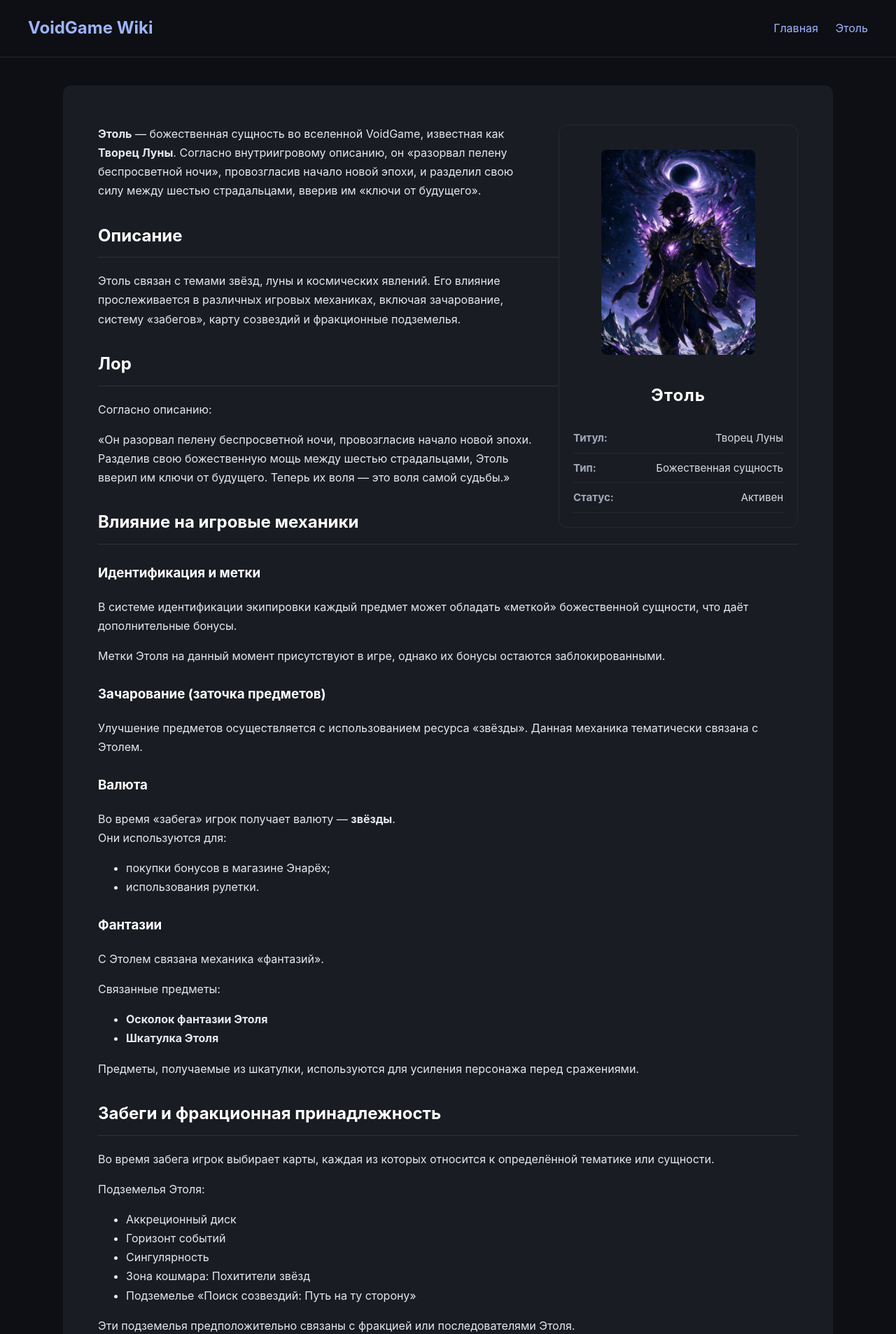
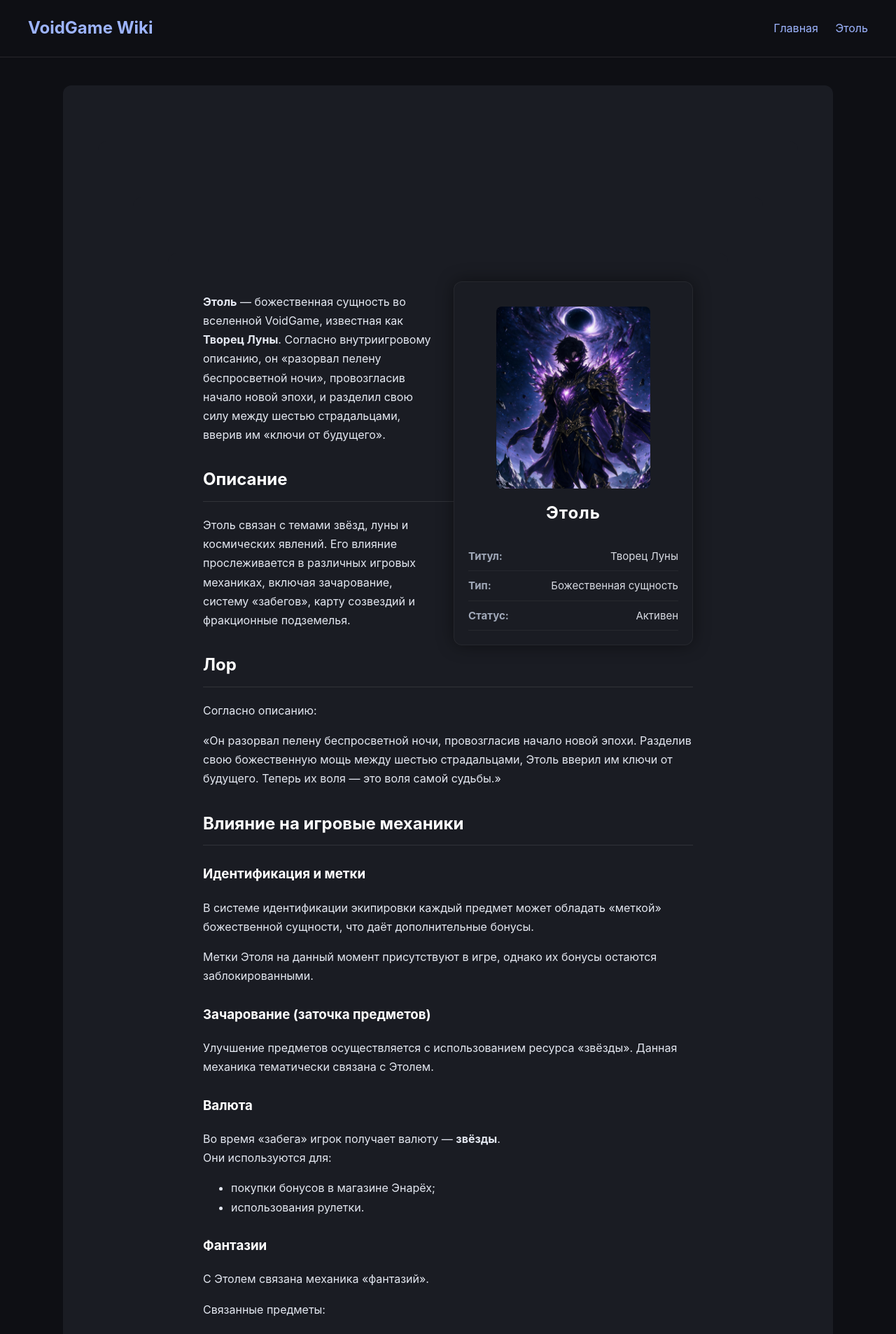
Before and after one commit to tveiv/tveiv.github.io, a Jekyll site: the page built from etol.md, in a window 1280 px wide. Shown: the top 1906 px of the page at 70% size. Built offline with Jekyll 4.4.1, drawn with Linux system fonts in a browser that asks for light colours.

Commit message:
попытка починить инфобокс

```diff
--- a/assets/css/style.css
+++ b/assets/css/style.css
@@ -147,6 +147,20 @@ main {
   border-radius: 12px;
 }
 
+.void-article {
+  background: #1a1c23;
+  padding: 40px 50px;
+  border-radius: 12px;
+  margin-top: 40px;
+  overflow: hidden; /* чтобы float не вываливался */
+}
+
+.void-article::after {
+  content: "";
+  display: block;
+  clear: both;      /* сброс обтекания */
+}
+
 .void-article h2 {
   border-bottom: 1px solid rgba(255,255,255,0.1);
   padding-bottom: 10px;
@@ -159,14 +173,15 @@ main {
 
 .entity-infobox {
   float: right;
-  width: 280px;
+  width: 300px;
   background: rgba(20, 22, 30, 0.95);
   padding: 20px;
-  margin: 0 0 20px 30px;
+  margin: 0 0 25px 35px;
   border-radius: 12px;
-  border: 1px solid rgba(255,255,255,0.05);
+  border: 1px solid rgba(255,255,255,0.08);
+  box-shadow: 0 0 25px rgba(0,0,0,0.45);
   color: #d8dbe3;
-  font-size: 14px;
+  font-size: 15px;
 }
 
 .entity-title {
@@ -192,9 +207,10 @@ main {
 
 .entity-image img {
   width: 100%;
-  height: auto;
+  max-height: 260px;
+  object-fit: cover;      /* кадрируем лишнее */
+  display: block;
   border-radius: 8px;
-  margin-bottom: 15px;
 }
 
 .entity-title {
--- a/etol.md
+++ b/etol.md
@@ -96,3 +96,4 @@ permalink: /etol/
 * В альфа-версии режима подземелье Этоля называлось "Системой Этоля". Также во время прохождения встречались некие "Убийцы Гаханы". Имя "Гахана" не встречается в игре, однако, возможно, относится каким-то образом к шести мученикам.
 [[Категория:Божественные сущности]]
 [[Категория:VoidGame]]
+</div>
```
